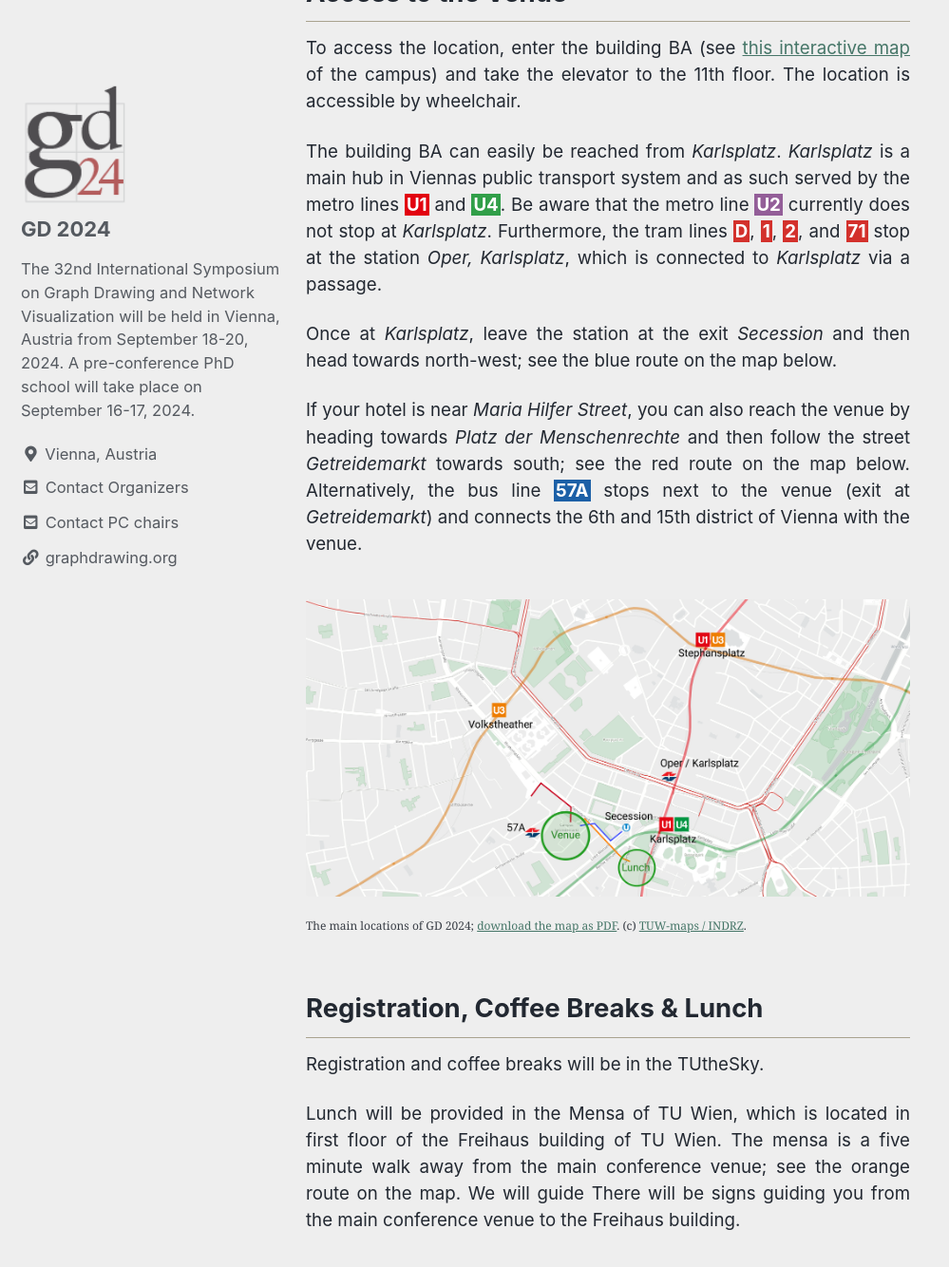
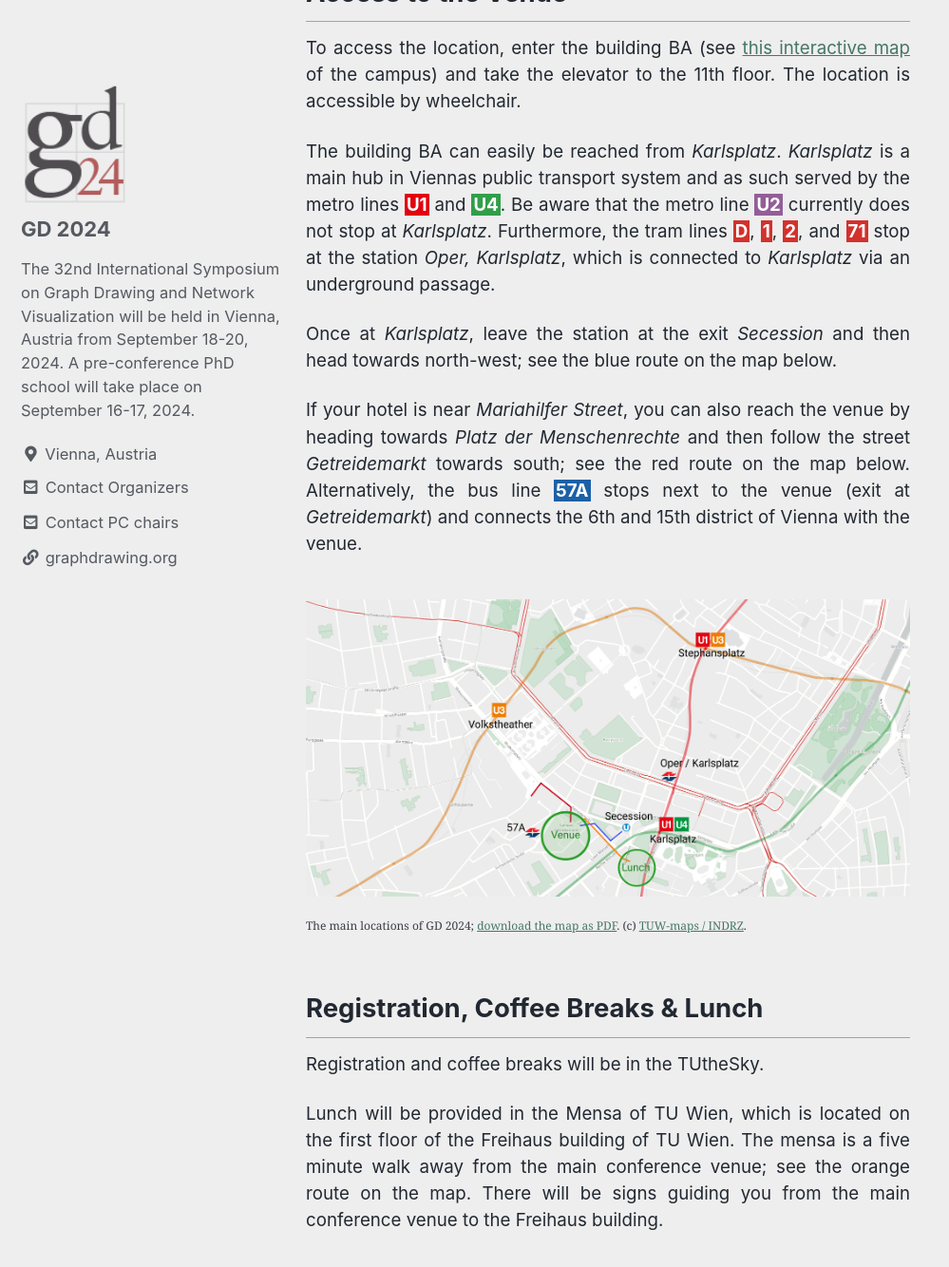
Before and after one commit to graphdrawing/gd2024, a Jekyll site: the page built from pages/venue.md, in a window 1280 px wide and 1400 px high, scrolled down 1084 px. Shown: the top 1334 px of the window at 95% size, without its empty margins (0-999 px from the left). Built offline with Jekyll 4.4.1, drawn with Linux system fonts in a browser that asks for light colours; cached includes are drawn as plain includes; some of the changed text lies outside the part shown.

Commit message:
Update venue.md

```diff
--- a/pages/venue.md
+++ b/pages/venue.md
@@ -13,7 +13,7 @@
 
 The main venue of GD 2024 is at the Campus Getreidemarkt of TU Wien.
 It is located in the 6th district of Vienna, near Secession.
-<em>Naschmarkt</em>, <em>Maria Hilfer Street</em>, and <em>Museumsquartier</em> are also close to the main venue and are home to nice bars and restaurants of various cuisines.
+<em>Naschmarkt</em>, <em>Mariahilfer Street</em>, and <em>Museumsquartier</em> are also close to the main venue and are home to nice bars and restaurants of various cuisines.
 
 The symposium takes place in the room
 
@@ -31,11 +31,11 @@
 The building BA can easily be reached from <em>Karlsplatz</em>.
 <em>Karlsplatz</em> is a main hub in Viennas public transport system and as such served by the metro lines <span style="background-color: #e20210; color: white; font-weight: bold; padding: 0px 2px;">U1</span> and <span style="background-color: #319f49; color: white; font-weight: bold; padding: 0px 2px;">U4</span>.
 Be aware that the metro line <span style="background-color: #935e98; color: white; font-weight: bold; padding: 0px 2px;">U2</span> currently does not stop at <em>Karlsplatz</em>.
-Furthermore, the tram lines <span style="background-color: #d3312c; color: white; font-weight: bold; padding: 0px 2px;">D</span>, <span style="background-color: #d3312c; color: white; font-weight: bold; padding: 0px 2px;">1</span>, <span style="background-color: #d3312c; color: white; font-weight: bold; padding: 0px 2px;">2</span>, and <span style="background-color: #d3312c; color: white; font-weight: bold; padding: 0px 2px;">71</span> stop at the station <em>Oper, Karlsplatz</em>, which is connected to <em>Karlsplatz</em> via a passage.
+Furthermore, the tram lines <span style="background-color: #d3312c; color: white; font-weight: bold; padding: 0px 2px;">D</span>, <span style="background-color: #d3312c; color: white; font-weight: bold; padding: 0px 2px;">1</span>, <span style="background-color: #d3312c; color: white; font-weight: bold; padding: 0px 2px;">2</span>, and <span style="background-color: #d3312c; color: white; font-weight: bold; padding: 0px 2px;">71</span> stop at the station <em>Oper, Karlsplatz</em>, which is connected to <em>Karlsplatz</em> via an underground passage.
 
 Once at <em>Karlsplatz</em>, leave the station at the exit <em>Secession</em> and then head towards north-west; see the blue route on the map below.
 
-If your hotel is near <em>Maria Hilfer Street</em>, you can also reach the venue by heading towards <em>Platz der Menschenrechte</em> and then follow the street <em>Getreidemarkt</em> towards south; see the red route on the map below.
+If your hotel is near <em>Mariahilfer Street</em>, you can also reach the venue by heading towards <em>Platz der Menschenrechte</em> and then follow the street <em>Getreidemarkt</em> towards south; see the red route on the map below.
 Alternatively, the bus line <span style="background-color: #1c60a7; color: white; font-weight: bold; padding: 0px 2px;">57A</span> stops next to the venue (exit at <em>Getreidemarkt</em>) and connects the 6th and 15th district of Vienna with the venue.
 
 
@@ -53,7 +53,6 @@
 
 Registration and coffee breaks will be in the TUtheSky.
 
-Lunch will be provided in the Mensa of TU Wien, which is located in first floor of the Freihaus building of TU Wien.
+Lunch will be provided in the Mensa of TU Wien, which is located on the first floor of the Freihaus building of TU Wien.
 The mensa is a five minute walk away from the main conference venue; see the orange route on the map.
-We will guide
 There will be signs guiding you from the main conference venue to the Freihaus building.
```
Also changed, not shown: other parts of pages/venue.md (+1 -1 lines).
